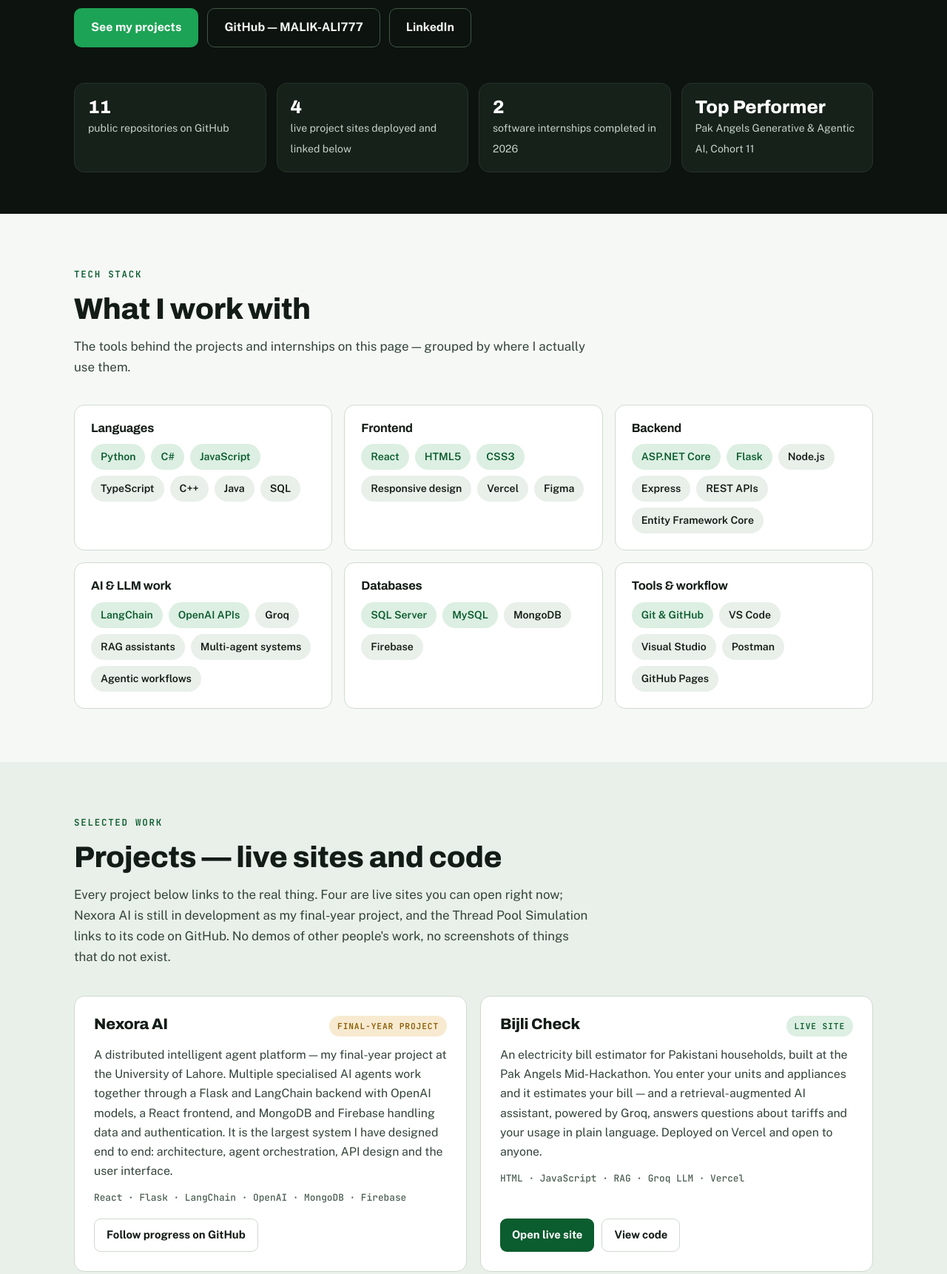
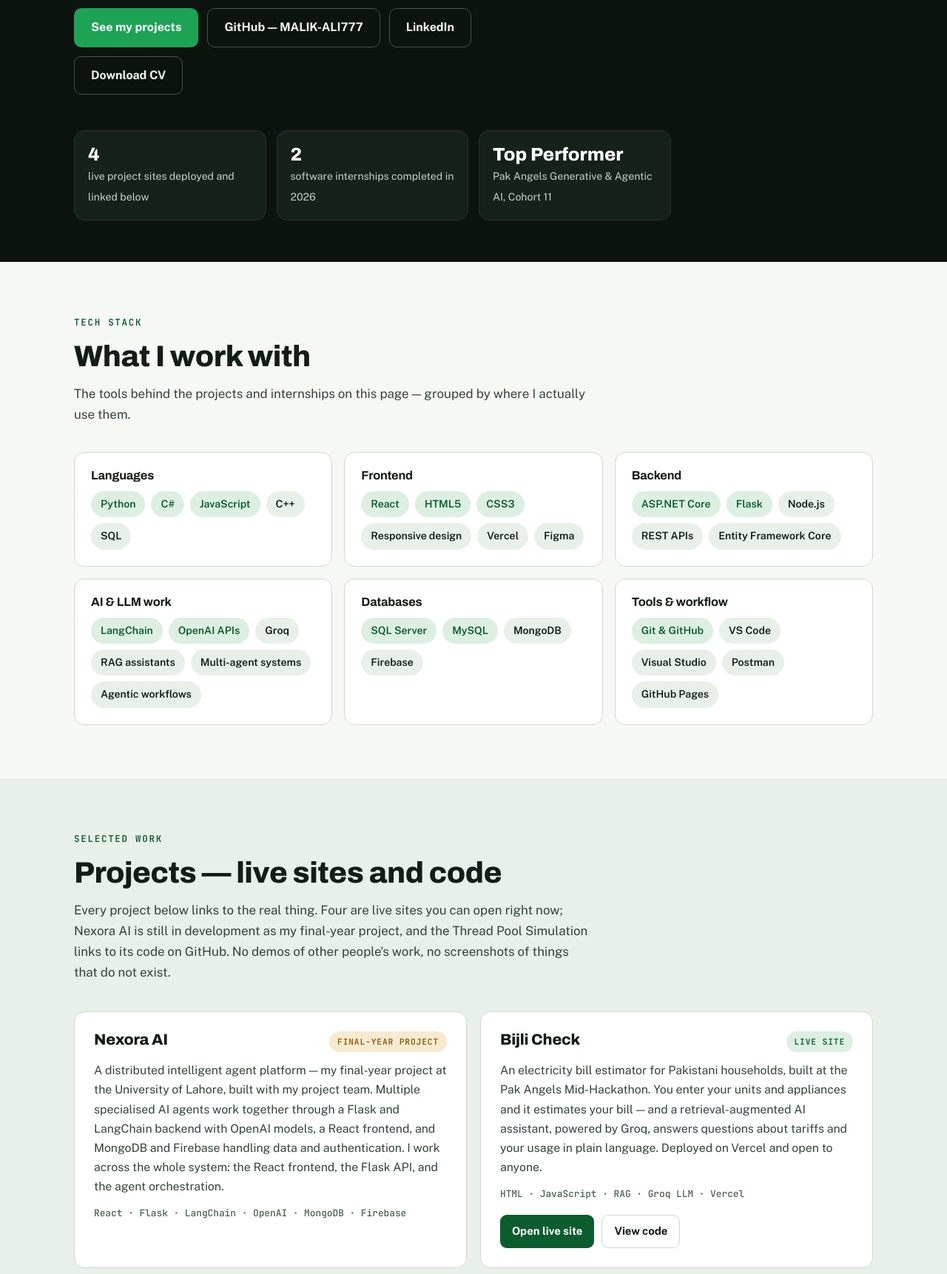
Before and after one commit to MALIK-ALI777/personal-portfolio, a plain HTML site: page index.html in a window 1280 px wide. Shown: the part 800-2522 px from the top of the page at 74% size. Drawn offline with nearby package versions, Linux system fonts and the light colour scheme.

Commit message:
Fix Nexora AI wording, remove stale chips and stats, add CV download, wide OG image

```diff
--- a/index.html
+++ b/index.html
@@ -10,8 +10,8 @@
 <meta property="og:type" content="website" />
 <meta property="og:url" content="https://malik-ali777.github.io/personal-portfolio/" />
 <meta property="og:image" content="https://malik-ali777.github.io/personal-portfolio/og-image.jpg" />
-<meta property="og:image:width" content="1152" />
-<meta property="og:image:height" content="1152" />
+<meta property="og:image:width" content="1200" />
+<meta property="og:image:height" content="627" />
 <meta name="twitter:card" content="summary_large_image" />
 <link rel="icon" href="data:," />
 <title>Malik Ali Hassan — Full-Stack Developer</title>
@@ -51,6 +51,7 @@
             <a class="btn btn-primary" href="#work">See my projects</a>
             <a class="btn btn-ghost" href="https://github.com/MALIK-ALI777" target="_blank" rel="noopener">GitHub — MALIK-ALI777</a>
             <a class="btn btn-ghost" href="https://www.linkedin.com/in/malik-ali-hassan777" target="_blank" rel="noopener">LinkedIn</a>
+            <a class="btn btn-ghost" href="Malik_Ali_Hassan_CV_Full_Stack.pdf" download>Download CV</a>
           </div>
         </div>
         <figure class="hero-photo">
@@ -59,7 +60,6 @@
         </figure>
       </div>
       <div class="hero-stats">
-        <div class="stat"><b>11</b><span>public repositories on GitHub</span></div>
         <div class="stat"><b>4</b><span>live project sites deployed and linked below</span></div>
         <div class="stat"><b>2</b><span>software internships completed in 2026</span></div>
         <div class="stat"><b>Top Performer</b><span>Pak Angels Generative &amp; Agentic AI, Cohort 11</span></div>
@@ -74,9 +74,9 @@
       <h2 class="sec-title" id="stack-title">What I work with</h2>
       <p class="sec-lead">The tools behind the projects and internships on this page — grouped by where I actually use them.</p>
       <div class="stack-grid">
-        <div class="stack-card"><h3>Languages</h3><div class="chips"><span class="chip hot">Python</span><span class="chip hot">C#</span><span class="chip hot">JavaScript</span><span class="chip">TypeScript</span><span class="chip">C++</span><span class="chip">Java</span><span class="chip">SQL</span></div></div>
+        <div class="stack-card"><h3>Languages</h3><div class="chips"><span class="chip hot">Python</span><span class="chip hot">C#</span><span class="chip hot">JavaScript</span><span class="chip">C++</span><span class="chip">SQL</span></div></div>
         <div class="stack-card"><h3>Frontend</h3><div class="chips"><span class="chip hot">React</span><span class="chip hot">HTML5</span><span class="chip hot">CSS3</span><span class="chip">Responsive design</span><span class="chip">Vercel</span><span class="chip">Figma</span></div></div>
-        <div class="stack-card"><h3>Backend</h3><div class="chips"><span class="chip hot">ASP.NET Core</span><span class="chip hot">Flask</span><span class="chip">Node.js</span><span class="chip">Express</span><span class="chip">REST APIs</span><span class="chip">Entity Framework Core</span></div></div>
+        <div class="stack-card"><h3>Backend</h3><div class="chips"><span class="chip hot">ASP.NET Core</span><span class="chip hot">Flask</span><span class="chip">Node.js</span><span class="chip">REST APIs</span><span class="chip">Entity Framework Core</span></div></div>
         <div class="stack-card"><h3>AI &amp; LLM work</h3><div class="chips"><span class="chip hot">LangChain</span><span class="chip hot">OpenAI APIs</span><span class="chip">Groq</span><span class="chip">RAG assistants</span><span class="chip">Multi-agent systems</span><span class="chip">Agentic workflows</span></div></div>
         <div class="stack-card"><h3>Databases</h3><div class="chips"><span class="chip hot">SQL Server</span><span class="chip hot">MySQL</span><span class="chip">MongoDB</span><span class="chip">Firebase</span></div></div>
         <div class="stack-card"><h3>Tools &amp; workflow</h3><div class="chips"><span class="chip hot">Git &amp; GitHub</span><span class="chip">VS Code</span><span class="chip">Visual Studio</span><span class="chip">Postman</span><span class="chip">GitHub Pages</span></div></div>
@@ -94,9 +94,8 @@
 
         <article class="proj">
           <div class="proj-top"><h3>Nexora AI</h3><span class="tag">Final-year project</span></div>
-          <p>A distributed intelligent agent platform — my final-year project at the University of Lahore. Multiple specialised AI agents work together through a Flask and LangChain backend with OpenAI models, a React frontend, and MongoDB and Firebase handling data and authentication. It is the largest system I have designed end to end: architecture, agent orchestration, API design and the user interface.</p>
+          <p>A distributed intelligent agent platform — my final-year project at the University of Lahore, built with my project team. Multiple specialised AI agents work together through a Flask and LangChain backend with OpenAI models, a React frontend, and MongoDB and Firebase handling data and authentication. I work across the whole system: the React frontend, the Flask API, and the agent orchestration.</p>
           <p class="tech">React · Flask · LangChain · OpenAI · MongoDB · Firebase</p>
-          <div class="proj-links"><a class="plink-code" href="https://github.com/MALIK-ALI777" target="_blank" rel="noopener">Follow progress on GitHub</a></div>
         </article>
 
         <article class="proj">
@@ -136,7 +135,7 @@
 
       </div>
       <div class="more-work">
-        <b>More on GitHub:</b> an <a href="https://github.com/MALIK-ALI777/EBookApp" target="_blank" rel="noopener">EBook app written in Java</a>, my earlier <a href="https://malik-ali777.github.io/personal-portfolio/" target="_blank" rel="noopener">personal portfolio site</a> (<a href="https://github.com/MALIK-ALI777/personal-portfolio" target="_blank" rel="noopener">code</a>), and the rest of my coursework and practice projects — all under <a href="https://github.com/MALIK-ALI777" target="_blank" rel="noopener">github.com/MALIK-ALI777</a>.
+        <b>More on GitHub:</b> an <a href="https://github.com/MALIK-ALI777/EBookApp" target="_blank" rel="noopener">EBook app written in Java</a>, and the rest of my coursework and practice projects — all under <a href="https://github.com/MALIK-ALI777" target="_blank" rel="noopener">github.com/MALIK-ALI777</a>.
       </div>
     </div>
   </section>
```
Also changed, not shown: og-image.jpg, 1 other file.
